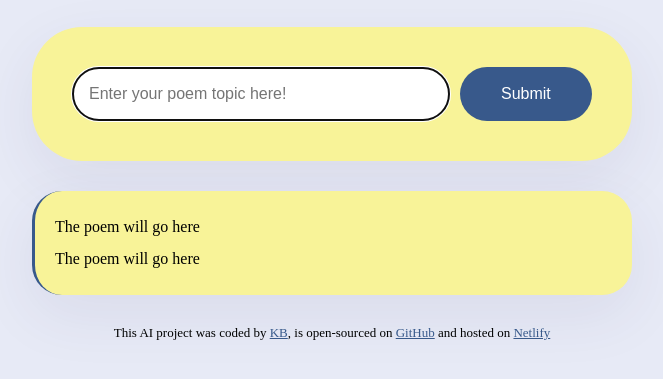
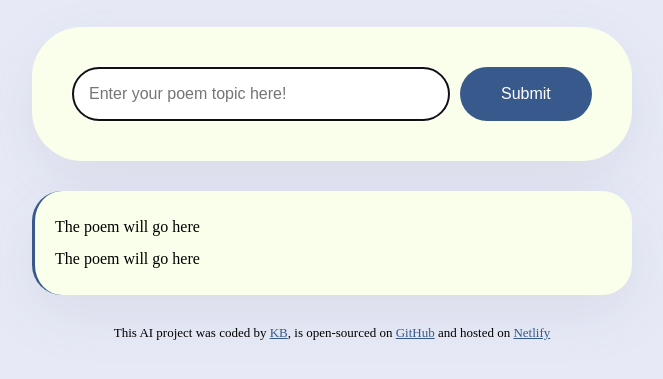
Before and after one commit to Kbforsure/poem-generator, a plain HTML site: page index.html in a window 1280 px wide. Shown: the part 177-556 px from the top of the page, without its empty margins (308-971 px from the left). Drawn offline with Linux system fonts and the light colour scheme.

Commit message:
more color adjustments

```diff
--- a/src/style.css
+++ b/src/style.css
@@ -20,7 +20,7 @@ h1 {
 }
 form {
   padding: 40px;
-  background-color: #f8f398;
+  background-color: #f9ffea;
   box-shadow: 0px 20px 60px rgba(65, 50, 100, 0.08);
   border-radius: 50px;
   display: flex;
@@ -47,7 +47,7 @@ form {
 .poem {
   font-size: 16px;
   border-radius: 30px;
-  background-color: #f8f398;
+  background-color: #f9ffea;
   padding: 20px;
   line-height: 2;
   border-left: 3px solid #38598b;
```
